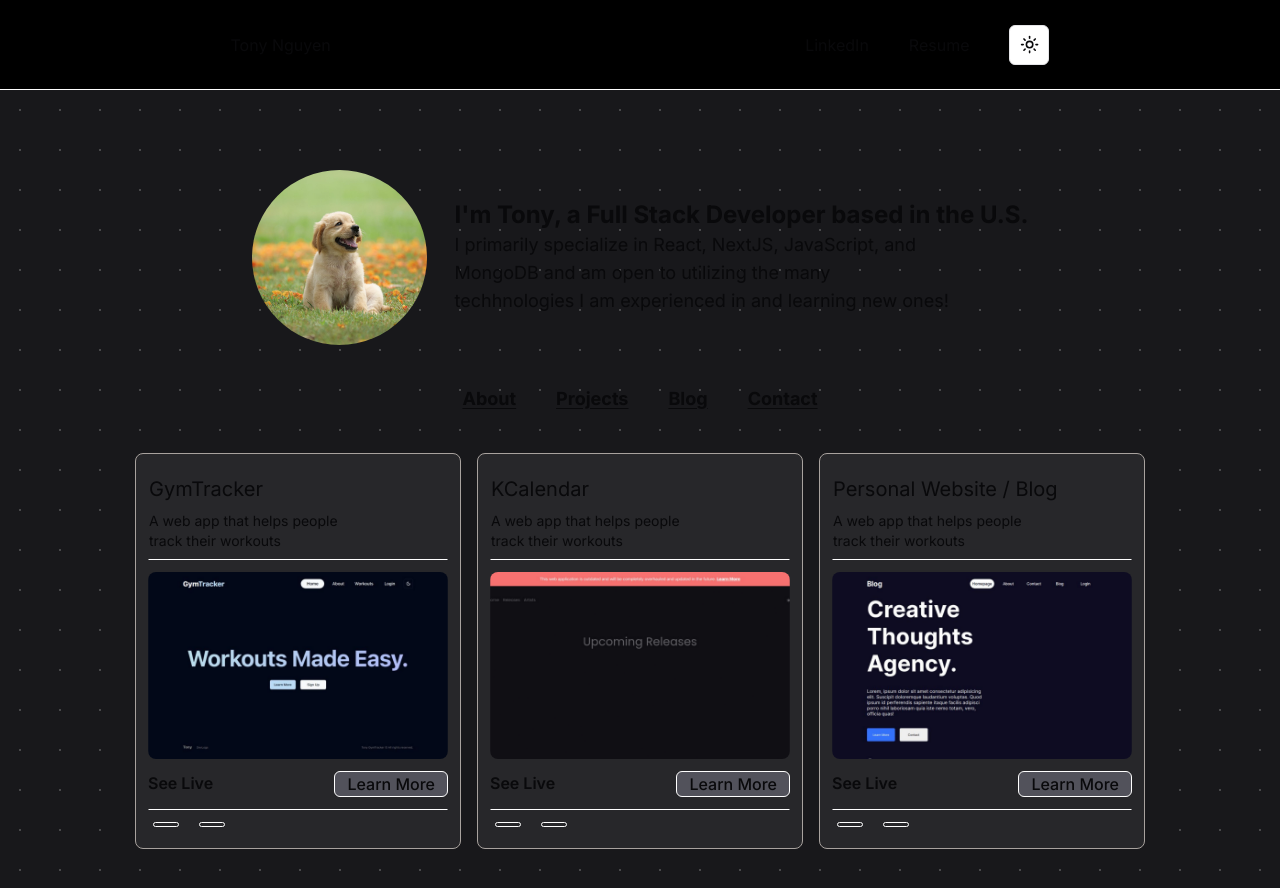
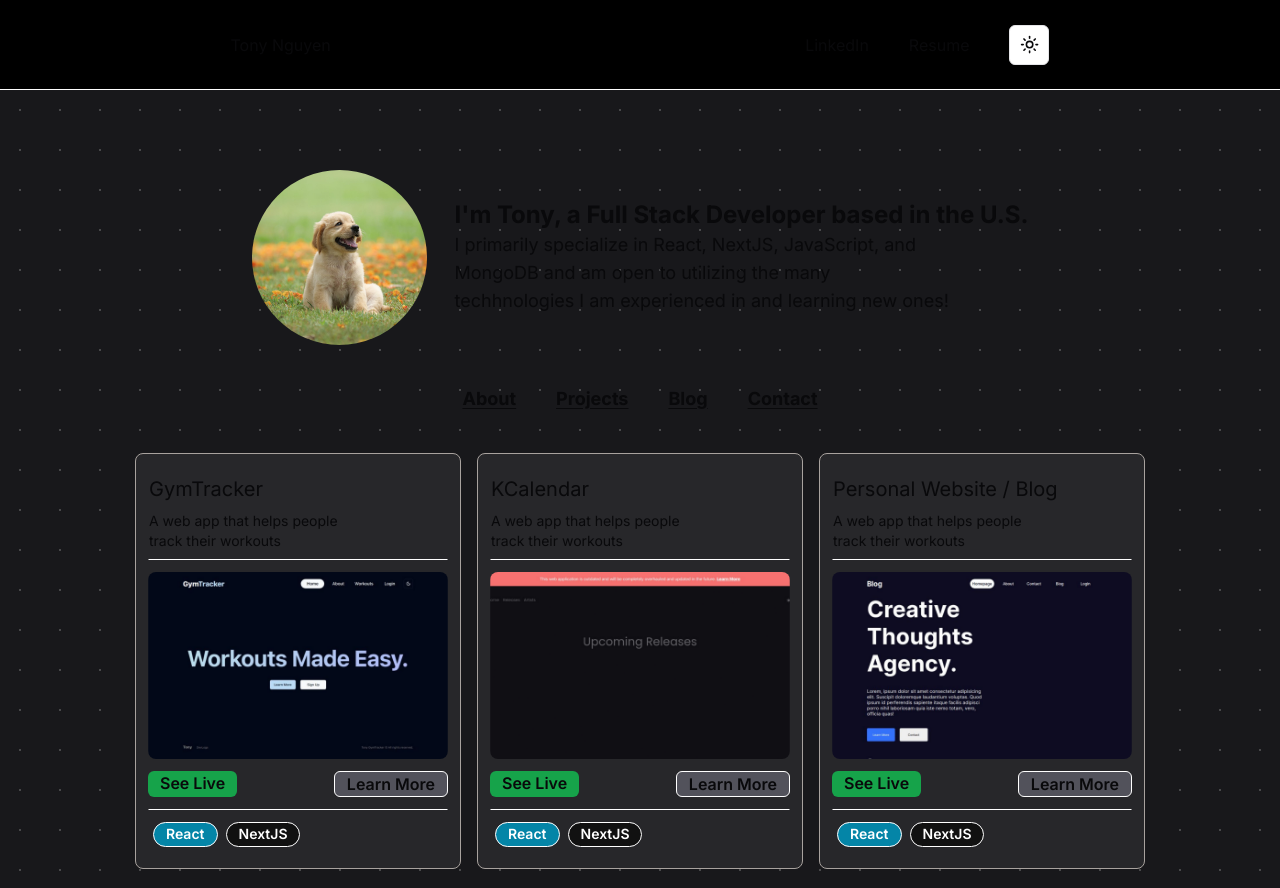
Before and after one commit to TonyNgyen/personal, a Next.js app: page / in a window 1280 px wide. Shown: the top 888 px of the page. Built offline with nearby package versions, Linux system fonts and the light colour scheme.

Commit message:
Adding styles

```diff
--- a/src/components/cards/heroCard/heroCard.tsx
+++ b/src/components/cards/heroCard/heroCard.tsx
@@ -10,7 +10,13 @@ interface Information {
   link: string;
 }
 
-function HeroCard({ data }: { data: Information }) {
+interface Skill {
+  name: string;
+  color: string;
+  svg: string;
+}
+
+function HeroCard({ data, skills }: { data: Information; skills: { [key: string]: Skill } }) {
   return (
     <div className="bg-zinc-800 rounded-lg border-stone-400 border px-3 py-5 flex flex-col gap-3">
       <div className="border-b-white border border-transparent pb-2">
@@ -22,14 +28,14 @@ function HeroCard({ data }: { data: Information }) {
         <img src={data.image} className="rounded-lg"></img>
       </div>
       <div className="flex justify-between">
-        <h1 className="font-semibold">See Live</h1>
-        <h1 className="px-3 rounded-md border-white border bg-zinc-600 font-medium">
+        <h1 className="px-3 rounded-md border-white bg-green-600 font-semibold">See Live</h1>
+        <h1 className="px-3 rounded-md border-white border bg-zinc-600 font-semibold">
           Learn More
         </h1>
       </div>
-      <div className="flex gap-3 border-t-white border border-transparent pt-3">
+      <div className="flex border-t-white border border-transparent pt-3">
         {data.technologies.map((technology) => (
-          <Chip technology={technology} key={technology} />
+          <Chip content={skills[technology as keyof Object].name} key={technology} color={skills[technology as keyof Object].color} />
         ))}
       </div>
     </div>
--- a/src/components/cards/projectCard/projectCard.tsx
+++ b/src/components/cards/projectCard/projectCard.tsx
@@ -23,7 +23,6 @@ interface Skill {
 }
 
 function ProjectCard({ data, skills }: { data: Information; skills: { [key: string]: Skill } }) {
-  console.log(skills)
   return (
     <div className="bg-zinc-800 rounded-lg border-stone-400 border flex flex-col overflow-hidden">
       <div className="w-full bg-gray-400">
@@ -35,10 +34,10 @@ function ProjectCard({ data, skills }: { data: Information; skills: { [key: stri
           <h2 className="w-[190px] text-sm">{data.description}</h2>
         </div>
         <div className="flex justify-between">
-          <h1 className="font-semibold">See Live</h1>
-          {/* <h1 className="px-3 rounded-md border-white border bg-zinc-600 font-medium">
+          <h1 className="px-3 rounded-md border-white bg-green-600 font-semibold">See Live</h1>
+          <h1 className="px-3 rounded-md border-white border bg-zinc-600 font-semibold">
             Learn More
-          </h1> */}
+          </h1>
         </div>
         <div
           className={`border-t-white border border-transparent pt-3 ${styles.bigWrapper}`}
--- a/src/components/sections/hero/hero.tsx
+++ b/src/components/sections/hero/hero.tsx
@@ -10,7 +10,7 @@ let cardInformation = [
     description: "A web app that helps people track their workouts",
     image: "/gymtracker.png",
     tag: "",
-    technologies: ["React", "NextJS"],
+    technologies: ["react", "nextjs"],
     link: "",
   },
   {
@@ -18,7 +18,7 @@ let cardInformation = [
     description: "A web app that helps people track their workouts",
     image: "/kcalendar.png",
     tag: "",
-    technologies: ["React", "NextJS"],
+    technologies: ["react", "nextjs"],
     link: "",
   },
   {
@@ -26,10 +26,93 @@ let cardInformation = [
     description: "A web app that helps people track their workouts",
     image: "/blog.png",
     tag: "",
-    technologies: ["React", "NextJS"],
+    technologies: ["react", "nextjs"],
     link: "",
   },
 ];
+
+type Skill = {
+  name: string;
+  color: string;
+  svg: string;
+};
+const skills: { [key: string]: Skill } = {
+  nextjs: {
+    name: "NextJS",
+    color: "#111111",
+    svg: "https://cdn.worldvectorlogo.com/logos/next-js.svg",
+  },
+  react: {
+    name: "React",
+    color: "#0485a7",
+    svg: "https://cdn.worldvectorlogo.com/logos/react-2.svg",
+  },
+  javascript: {
+    name: "Javascript",
+    color: "#c5b218",
+    svg: "https://cdn.worldvectorlogo.com/logos/logo-javascript.svg",
+  },
+  html: {
+    name: "HTML",
+    color: "#9f351b",
+    svg: "https://cdn.worldvectorlogo.com/logos/html-1.svg",
+  },
+  css: {
+    name: "CSS",
+    color: "#264de4",
+    svg: "https://cdn.worldvectorlogo.com/logos/css-3.svg",
+  },
+  tailwindcss: {
+    name: "Tailwind CSS",
+    color: "#06b6d4",
+    svg: "https://cdn.worldvectorlogo.com/logos/tailwind-css-2.svg",
+  },
+  sql: {
+    name: "SQL",
+    color: "#00758F",
+    svg: "https://www.svgrepo.com/show/331760/sql-database-generic.svg",
+  },
+  mongodb: {
+    name: "MongoDB",
+    color: "#00684a",
+    svg: "https://cdn.worldvectorlogo.com/logos/mongodb-icon-1.svg",
+  },
+  python: {
+    name: "Python",
+    color: "#4584b6",
+    svg: "https://cdn.worldvectorlogo.com/logos/python-5.svg",
+  },
+  bootstrap: {
+    name: "Bootstrap",
+    color: "#563d7c",
+    svg: "https://cdn.worldvectorlogo.com/logos/bootstrap-5.svg",
+  },
+  java: {
+    name: "Java",
+    color: "#f89820",
+    svg: "https://cdn.worldvectorlogo.com/logos/java-4.svg",
+  },
+  c: {
+    name: "C",
+    color: "#64318c",
+    svg: "https://cdn.worldvectorlogo.com/logos/c-1.svg",
+  },
+  cpp: {
+    name: "C++",
+    color: "#00599c",
+    svg: "https://cdn.worldvectorlogo.com/logos/c.svg",
+  },
+  flask: {
+    name: "Flask",
+    color: "#111111",
+    svg: "https://cdn.worldvectorlogo.com/logos/flask.svg",
+  },
+  pandas: {
+    name: "Pandas",
+    color: "#150458",
+    svg: "https://cdn.worldvectorlogo.com/logos/pandas.svg",
+  },
+};
 
 function Hero() {
   return (
@@ -79,7 +162,7 @@ function Hero() {
       <div className="">
         <div className="flex gap-4">
           {cardInformation.map((project) => (
-            <HeroCard data={project} key={project.name} />
+            <HeroCard data={project} key={project.name} skills={skills} />
           ))}
         </div>
       </div>
--- a/src/components/sections/projects/projects.tsx
+++ b/src/components/sections/projects/projects.tsx
@@ -226,7 +226,7 @@ function Projects() {
                 <div className="flex h-full gap-3">
                   <div className="flex-1">
                     <div className="flex flex-col h-full gap-3">
-                      <div className="flex-1 bg-white/10 rounded-lg px-3 py-2">
+                      <div className="h-1/2 bg-white/10 rounded-lg px-3 py-2 flex-shrink-0">
                         <h1 className="text-lg">Description</h1>
                         <div
                           className="w-[60px] h-[7px] rounded-full my-1"
@@ -239,7 +239,7 @@ function Projects() {
                         />
                         <h2>{project.longDescription}</h2>
                       </div>
-                      <div className="flex-1 bg-white/10 rounded-lg px-3 py-2">
+                      <div className="h-1/2 bg-white/10 rounded-lg px-3 py-2 flex-shrink-0 overflow-auto">
                         <h1 className="text-lg">Technologies</h1>
                         <div
                           className="w-[60px] h-[7px] rounded-full my-1"
@@ -301,11 +301,11 @@ function Projects() {
                               : "",
                         }}
                       />
-                      <div>
+                      <div className="flex h-full">
                         <div className="flex gap-4 items-center overflow-x-auto">
                           {project.technologies.map((technology) => (
                             <img
-                              className="w-[50px] h-[50px]"
+                              className="w-[60px] h-[60px]"
                               src={
                                 skills[technology as keyof Object]?.svg ||
                                 "default.svg"
```
